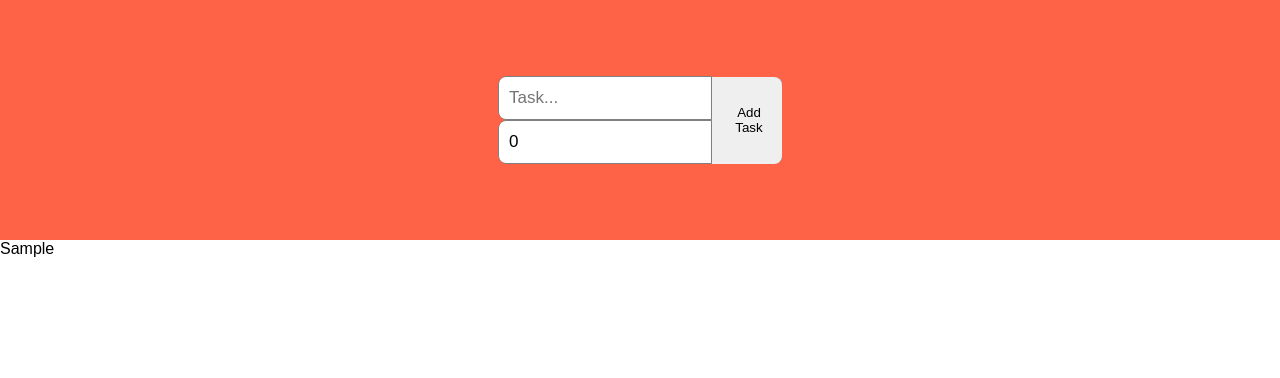
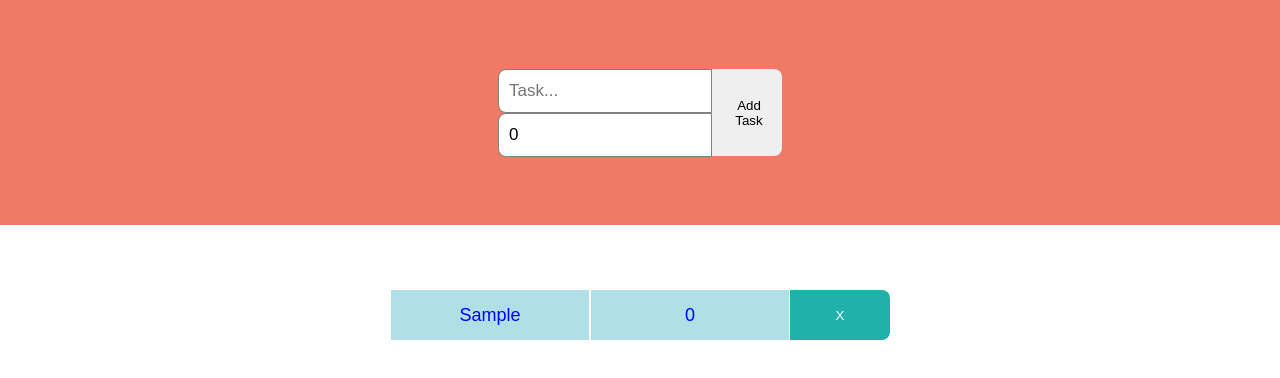
Before and after one commit to jominuk/TypeScript, a React (Create React App) app: page / in a window 1280 px wide. Both pictures are taken after typing "Sample" into the empty fields and a click on the button "Add Task". Shown: the top 378 px of the page. Built offline with nearby package versions, Linux system fonts and the light colour scheme.

Commit message:
삭제하기 완료

```diff
--- a/src/App.css
+++ b/src/App.css
@@ -15,7 +15,7 @@ body {
 
 .header {
   flex: 30%;
-  background-color: tomato;
+  background-color: rgb(239, 122, 101);
   width: 100%;
   display: flex;
   justify-content: center;
@@ -51,4 +51,46 @@ body {
 .todoList {
   flex: 70%;
   width: 100%;
+  display: flex;
+  align-items: center;
+  padding-top: 50px;
+  flex-direction: column;
 }
+
+.task {
+  width: 500px;
+  height: 50px;
+  display: flex;
+  color: blue;
+  margin: 15px;
+}
+
+.task .content {
+  flex: 80%;
+  height: 100%;
+  display: flex;
+  justify-content: center;
+  align-items: center;
+}
+
+.task .content span {
+  display: grid;
+  place-items: center;
+  border: 1px solid white;
+  width: 100%;
+  height: 100%;
+  font-size: 18px;
+  border-radius: none;
+  background-color: powderblue;
+}
+
+.task button {
+  flex: 20%;
+  height: 100%;
+  border: none;
+  background-color: lightseagreen;
+  border-top-right-radius: 8px;
+  border-bottom-right-radius: 8px;
+  color: white;
+  cursor: pointer;
+}
--- a/src/App.tsx
+++ b/src/App.tsx
@@ -24,6 +24,14 @@ const App: FC = () => {
     setDeadline(0);
   };
 
+  const completeTask = (taskNameToDelete: string): void => {
+    setTodoList(
+      todoList.filter((task) => {
+        return task.taskName !== taskNameToDelete;
+      })
+    );
+  };
+
   return (
     <div className="App">
       <div className="header">
@@ -47,7 +55,7 @@ const App: FC = () => {
       </div>
       <div className="todoList">
         {todoList.map((task: ITask, key: number) => {
-          return <TodoTask key={key} task={task} />;
+          return <TodoTask key={key} task={task} completeTask={completeTask} />;
         })}
       </div>
     </div>
--- a/src/Components/TodoTask.tsx
+++ b/src/Components/TodoTask.tsx
@@ -3,10 +3,26 @@ import { ITask } from "../interfaces";
 
 interface Props {
   task: ITask;
+  completeTask(taskNameToDelete: string): void;
 }
 
-const TodoTask = ({ task }: Props) => {
-  return <div>{task.taskName}</div>;
+const TodoTask = ({ task, completeTask }: Props) => {
+  return (
+    <div className="task">
+      <div className="content">
+        <span>{task.taskName}</span>
+        <span>{task.deadline}</span>
+      </div>
+      <button
+        onClick={() => {
+          completeTask(task.taskName);
+        }}
+      >
+        {" "}
+        X{" "}
+      </button>
+    </div>
+  );
 };
 
 export default TodoTask;
```
Also changed, not shown: 1 other file (tests, documents, lock files or other folders).
